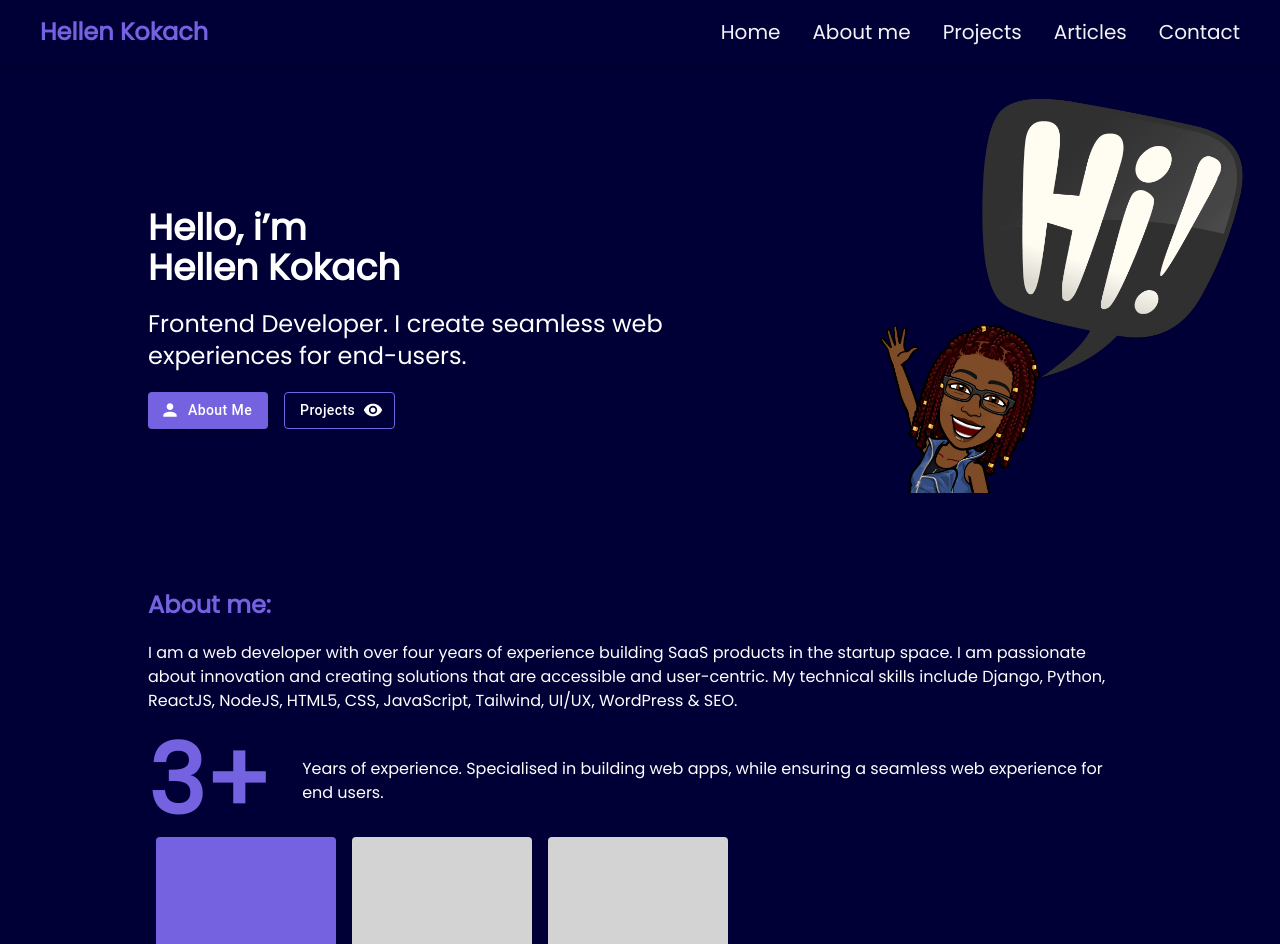
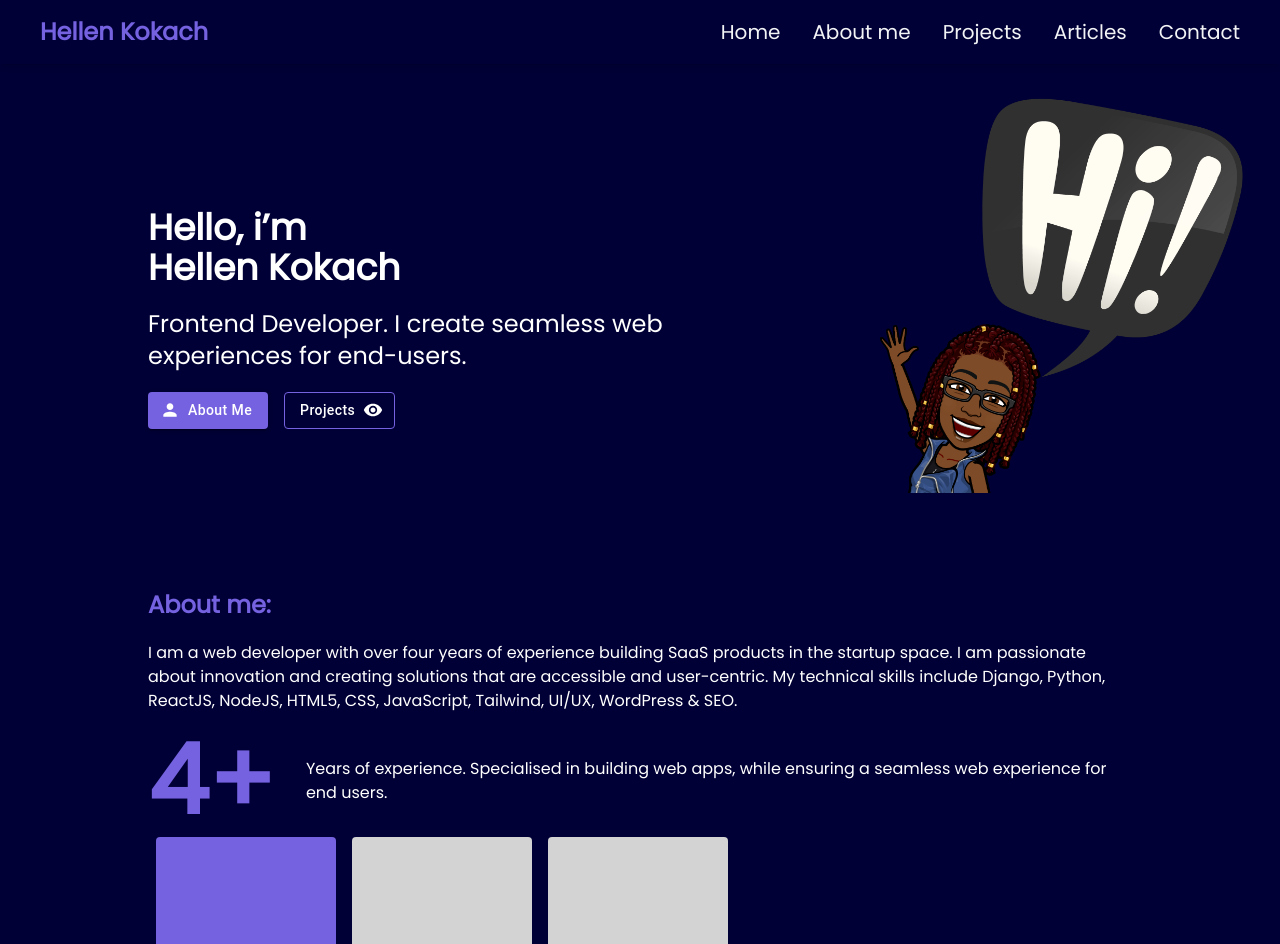
Before and after one commit to hellen17/portfolio-website, a React (Create React App) app: page / in a window 1280 px wide. Shown: the top 944 px of the page. Built offline with nearby package versions, Linux system fonts and the light colour scheme.

Commit message:
Update About.js
update YOE

```diff
--- a/src/components/About.js
+++ b/src/components/About.js
@@ -23,7 +23,7 @@ export default function About() {
             <p>I am a web developer with over four years of experience building SaaS products in the startup space. I am passionate about innovation and creating solutions that are accessible and user-centric. My technical skills include Django, Python, ReactJS, NodeJS, HTML5, CSS, JavaScript, Tailwind, UI/UX, WordPress & SEO.
             </p>
             <div className="flex lg:flex-row flex-col lg:items-center mt-5">
-                <p className="text-8xl font-bold" style={{color:'var(--primary-color)'}}>3+</p>
+                <p className="text-8xl font-bold" style={{color:'var(--primary-color)'}}>4+</p>
                 <p className="lg:ml-8">Years of experience. Specialised in building web apps, while ensuring a seamless
                     web experience for end users.</p>
 
```
